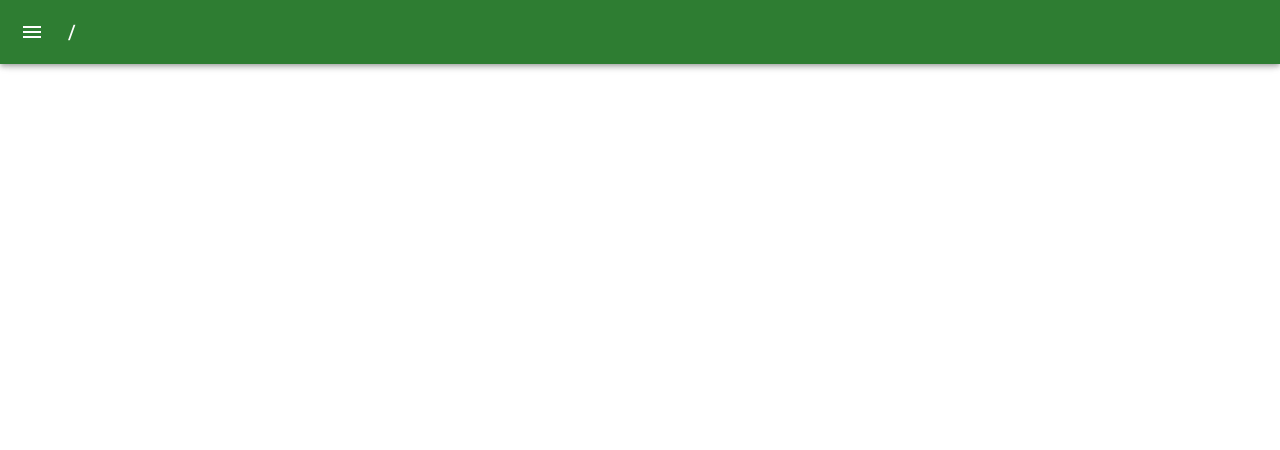
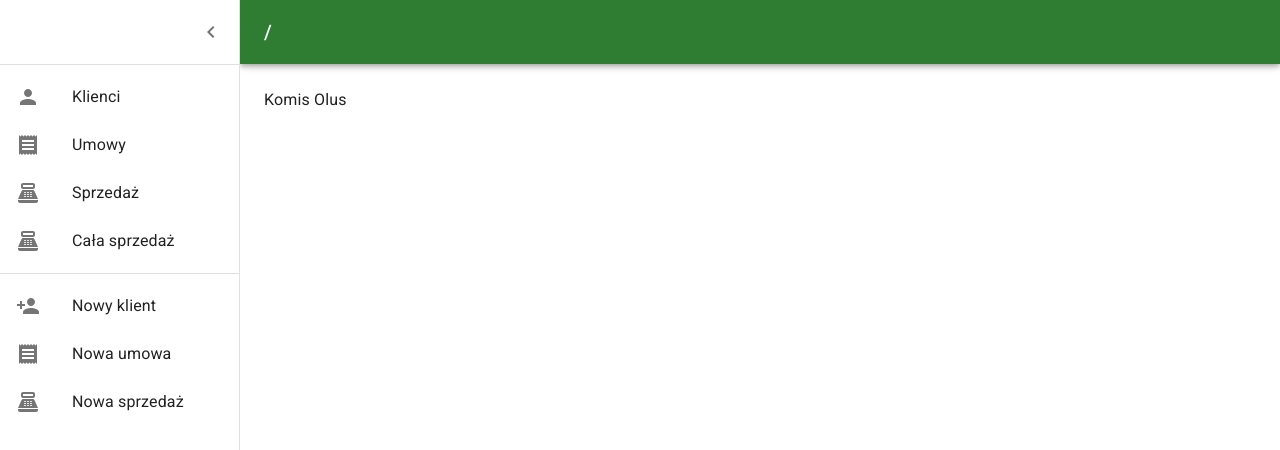
Before and after one commit to gandalf113/komis-olus-desktop2, a React (Create React App) app: page / in a window 1280 px wide. Shown: the top 450 px of the page. Built offline with nearby package versions, Linux system fonts and the light colour scheme.

Commit message:
Preparing the project for build

```diff
--- a/src/App.js
+++ b/src/App.js
@@ -45,7 +45,7 @@ function App() {
         <SalesProvider>
           <ContractProvider>
 
-            <BrowserRouter>
+            <BrowserRouter basename='/'>
               <PersistentDrawerLeft renderScreen={() => renderScreen(currentScreen)} />
               <Modals />
             </BrowserRouter>
--- a/src/components/modals/EditItemModal.js
+++ b/src/components/modals/EditItemModal.js
@@ -31,7 +31,7 @@ export const EditItemModal = ({ isOpen, handleClose }) => {
         if(currentlyEditedItem){
             setName(currentlyEditedItem.nazwa)
             setCommiterValue(currentlyEditedItem.kwotaDlaKomitenta)
-            setAmount(currentlyEditedItem.ilosc)
+            setAmount(currentlyEditedItem.przyjetaIlosc)
             setMargin(currentlyEditedItem.marza)
             setPrice(currentlyEditedItem.cena)
         }
@@ -93,7 +93,7 @@ export const EditItemModal = ({ isOpen, handleClose }) => {
                         />
                         <TextField
                             id="item-amount-input"
-                            label="Ilość"
+                            label="Przyjęta ilość"
                             type="number"
                             defaultValue={1}
                             value={amount}
--- a/src/electron/main.js
+++ b/src/electron/main.js
@@ -24,7 +24,7 @@ const createWindow = () => {
     )
 
     // Open the DevTools.
-    mainWindow.webContents.openDevTools()
+    // mainWindow.webContents.openDevTools()
 }
 
 // This method will be called when Electron has finished
--- a/src/screens/Drawer.js
+++ b/src/screens/Drawer.js
@@ -87,7 +87,7 @@ const DrawerHeader = styled('div')(({ theme }) => ({
 
 export default function PersistentDrawerLeft({ renderScreen }) {
     const theme = useTheme();
-    const [open, setOpen] = React.useState(false);
+    const [open, setOpen] = React.useState(true);
 
     const { navbarTitle } = useSelector(state => state.screen);
 
@@ -217,7 +217,7 @@ export default function PersistentDrawerLeft({ renderScreen }) {
             <Main open={open}>
                 <DrawerHeader />
                 <Routes>
-                    <Route path="/" element={<></>} exact />
+                    <Route path="/" element={<>Komis Olus</>} exact />
                     <Route path="/clients" element={<ClientsScreen />} />
                     <Route path="/contracts" element={<ContractsScreen />} />
                     <Route path='/contracts/:id' element={<ContractDetailScreen />} />
```
Also changed, not shown: package.json (+13 -2 lines), src/electron/db-manager.js (+3 -6 lines), 1 other file (tests, documents, lock files or other folders).
